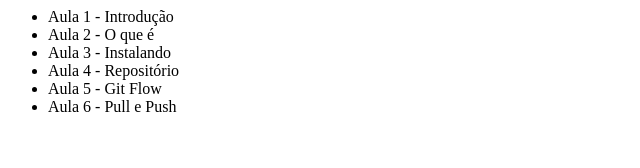
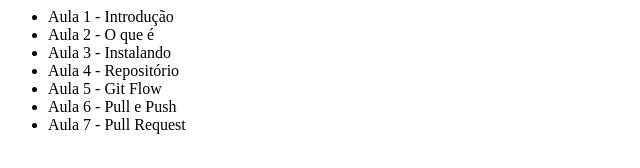
Before and after one commit to JefersonEugenio/aulas-git, a plain HTML site: page index.html in a window 1280 px wide. Shown: the whole page, without its empty margins (0-640 px from the left). Drawn offline with Linux system fonts and the light colour scheme.

Commit message:
Adicionado novo item na lista de aulas

```diff
--- a/index.html
+++ b/index.html
@@ -11,6 +11,7 @@
 			<li> Aula 4 - Repositório</li>
 			<li> Aula 5 - Git Flow</li>
 			<li> Aula 6 - Pull e Push</li>
+			<li> Aula 7 - Pull Request</li>
 		</ul>
 	</body>
 </html>
```
